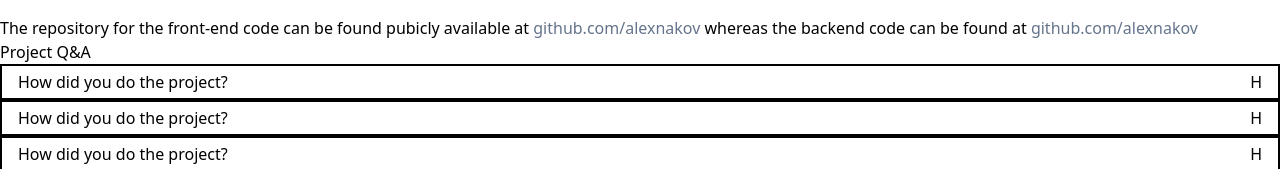
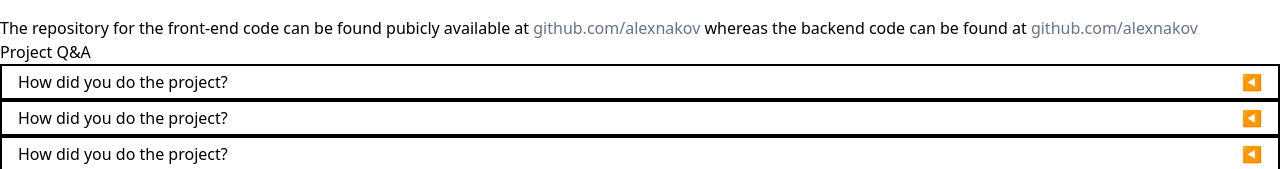
Before and after one commit to alexnakov/portfolio, a plain HTML site: page proj1.html in a window 1280 px wide. Shown: the part 716-885 px from the top of the page. Drawn offline with nearby package versions, Linux system fonts and the light colour scheme.

Commit message:
style: switch H to triangle facing left

```diff
--- a/proj1.html
+++ b/proj1.html
@@ -46,7 +46,7 @@
   <div class="w-full bor" onclick="test1(this)">
     <question class="block bor flex justify-between pl-4 py-1">
       How did you do the project?
-      <div class="mr-4">H</div>
+      <div class="mr-4">&#9664</div>
     </question>
     <answer class="block bor hidden pl-4 py-1">
       I used mozilla about:debugging with manifesto.json files
@@ -56,7 +56,7 @@
   <div class="w-full bor" onclick="test1(this)">
     <question class="block bor flex justify-between pl-4 py-1">
       How did you do the project?
-      <div class="mr-4">H</div>
+      <div class="mr-4">&#9664</div>
     </question>
     <answer class="block bor hidden pl-4 py-1">
       I used mozilla about:debugging with manifesto.json files
@@ -66,7 +66,7 @@
   <div class="w-full bor" onclick="test1(this)">
     <question class="block bor flex justify-between pl-4 py-1">
       How did you do the project?
-      <div class="mr-4">H</div>
+      <div class="mr-4">&#9664</div>
     </question>
     <answer class="block bor hidden pl-4 py-1">
       I used mozilla about:debugging with manifesto.json files
```
